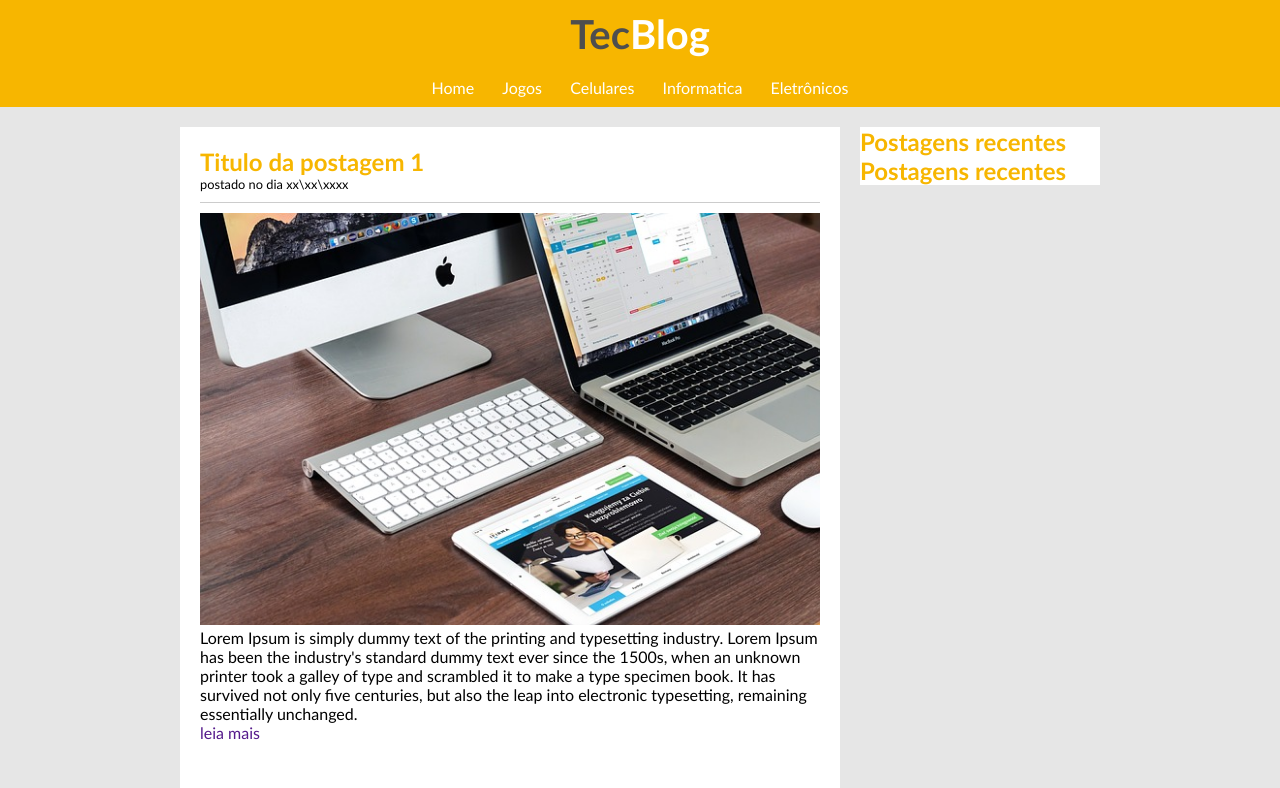
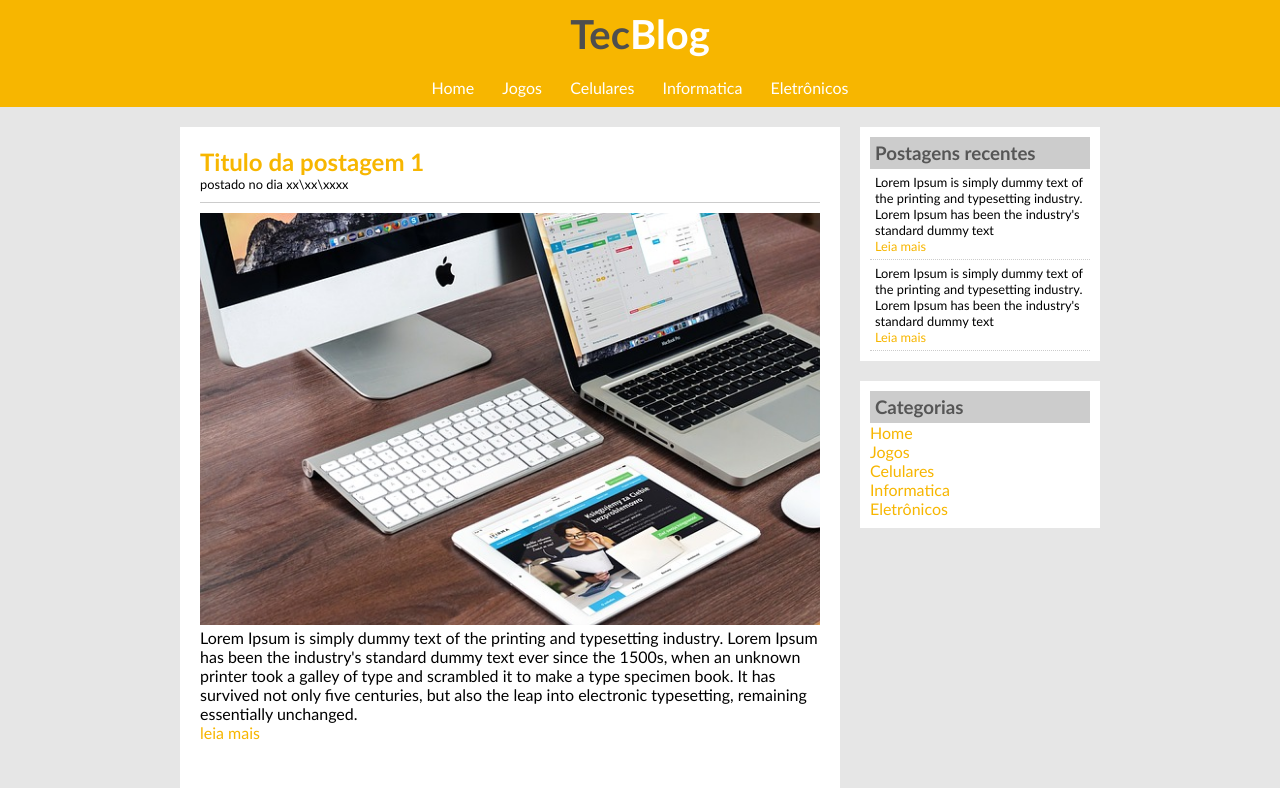
Before and after one commit to amkall/TecBlog, a Django app: page /TecBlog/ in a window 1280 px wide. Shown: the top 788 px of the page. Run offline with Django 3.2, Linux system fonts and the light colour scheme.

Commit message:
finalização do front do tecblog

```diff
--- a/TecBlog/main/static/main/css/base.css
+++ b/TecBlog/main/static/main/css/base.css
@@ -5,6 +5,15 @@
 a{
     text-decoration: none;
 }
+
+
+ a:link,a:visited{
+    color: #f7b600;
+}
+a:hover{
+    text-decoration: underline;
+}
+
 #navbar a:link, #navbar a:visited{
     color: white;
     padding: 8px 12px;
@@ -26,6 +35,9 @@ body{
     margin: 0px auto;
 
     margin-top: 20px;
+}
+.conteudo-lateral a{
+    display: block;
 }
 .data{
     font-size: 0.8em;
@@ -53,11 +65,28 @@ h1{
 h2{
     color: #f7b600;
 }
+h3{
+    color: #565656;
+    background: #CCC;
+    padding: 5px;
+}
 .menu-lateral{
-    background-color: white;
     width: 240px;
 
     float: right;
+}
+.conteudo-lateral{
+    background-color: white;
+    padding: 10px;
+
+    margin-bottom: 20px;
+}
+.postagem-lateral{
+    font-size: 0.8em;
+    padding: 5px;
+
+    border-bottom: #ccc dotted 1px;
+
 }
 #titulo, #menu{
     padding: 10px;
--- a/TecBlog/main/templates/main/TecBlog.html
+++ b/TecBlog/main/templates/main/TecBlog.html
@@ -25,11 +25,24 @@
         </div>
 
         <div class="menu-lateral">
-            <div>
-                <h2>Postagens recentes</h2>
+            <div class="conteudo-lateral">
+                <h3>Postagens recentes</h3>
+                <div class="postagem-lateral">
+                    <p  class="texto-lateral">Lorem Ipsum is simply dummy text of the printing and typesetting industry. Lorem Ipsum has been the industry's standard dummy text</p>
+                    <a href="">Leia mais</a>
+                </div>
+                <div class="postagem-lateral">
+                    <p  class="texto-lateral">Lorem Ipsum is simply dummy text of the printing and typesetting industry. Lorem Ipsum has been the industry's standard dummy text</p>
+                    <a href="">Leia mais</a>
+                </div>
             </div>
-            <div>
-                <h2>Postagens recentes</h2>
+            <div class="conteudo-lateral">
+                <h3>Categorias</h3>
+                <a href="">Home</a>
+                <a href="">Jogos</a>
+                <a href="">Celulares</a>
+                <a href="">Informatica</a>
+                <a href="">Eletrônicos</a>
             </div>
         </div>
     </div>
```
